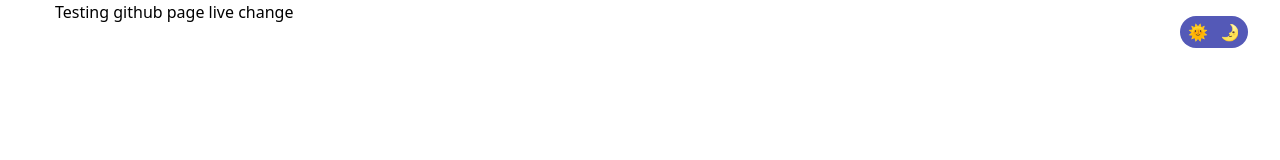
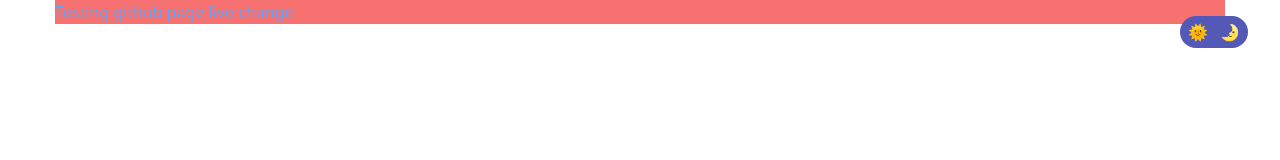
Before and after one commit to babulakterfsd/tailwind-task, a website: page index.html in a window 1280 px wide. Drawn offline with Linux system fonts and the light colour scheme.

Commit message:
live change testing

```diff
--- a/index.html
+++ b/index.html
@@ -18,7 +18,7 @@
 
     <!-- Main content -->
     <div class="main-container">
-      <h1>Testing github page live change</h1>
+      <h1 class="bg-red-400 text-blue-400">Testing github page live change</h1>
     </div>
 
     <!-- scripts -->
```
Also changed, not shown: assets/styles/output/main.css.
